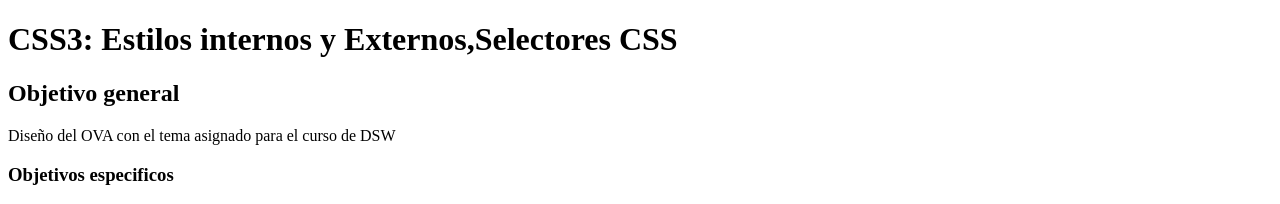
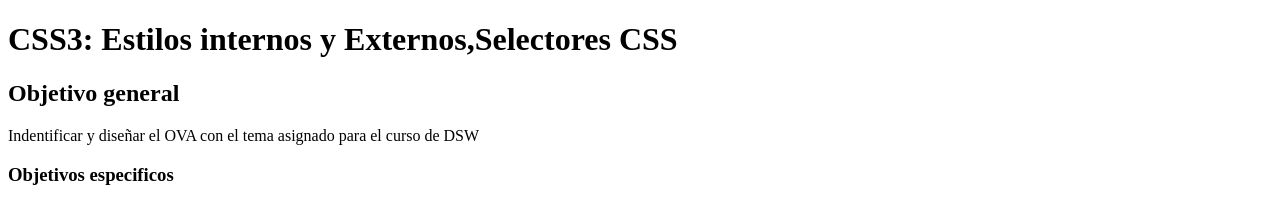
Before and after one commit to JuanPabloMena/DSW-JuanMena-F2, a plain HTML site: page planning.html in a window 1280 px wide. Shown: the top 204 px of the page. Drawn offline with Linux system fonts and the light colour scheme.

Commit message:
Update planning.html
Actualizacion

```diff
--- a/planning.html
+++ b/planning.html
@@ -10,7 +10,7 @@
 <body>
     <h1>CSS3: Estilos internos y Externos,Selectores CSS</h1>
       <h2>Objetivo general</h2>
-          <p>Diseño del OVA con el tema asignado para el curso de DSW</p>
+          <p>Indentificar y diseñar el OVA con el tema asignado para el curso de DSW</p>
               <h3>Objetivos especificos</h3>
                    <ul>
                           <li>Demostrar la informacion y los conceptos de CSS3</li>
```
